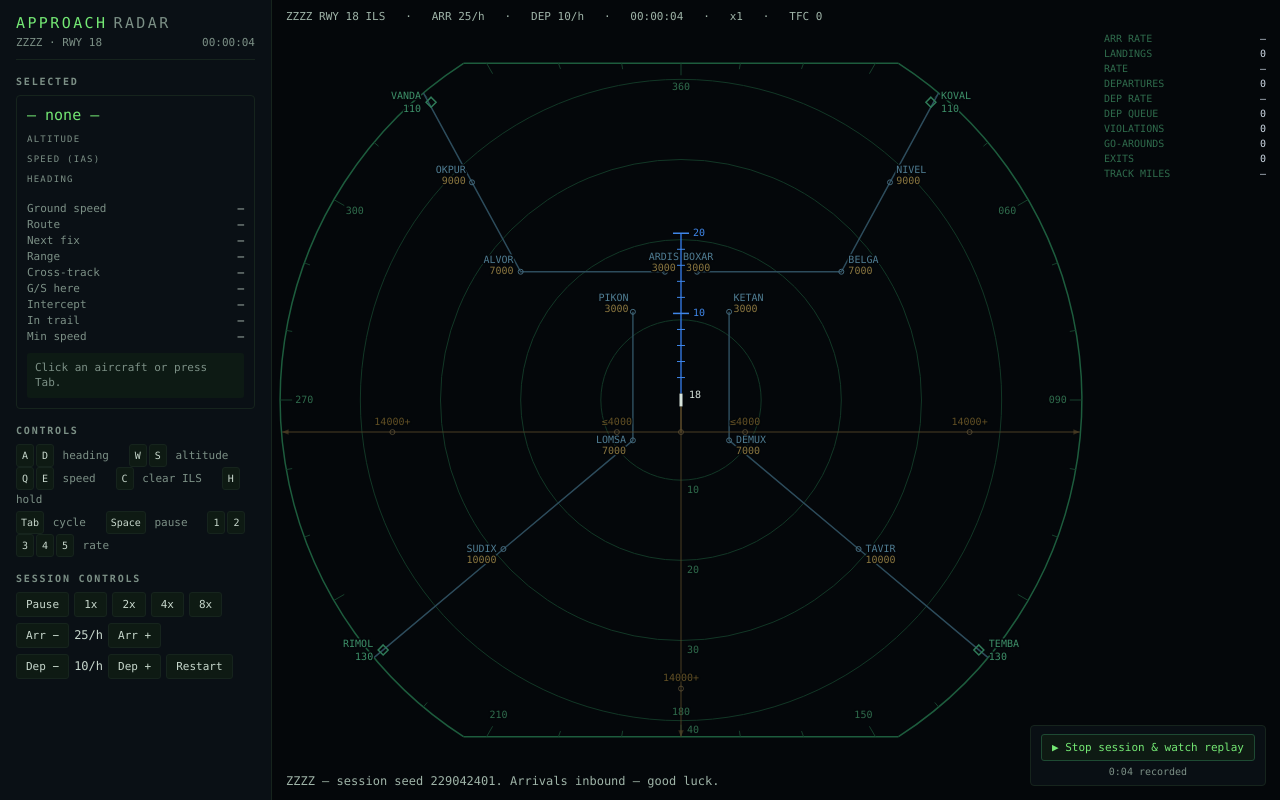
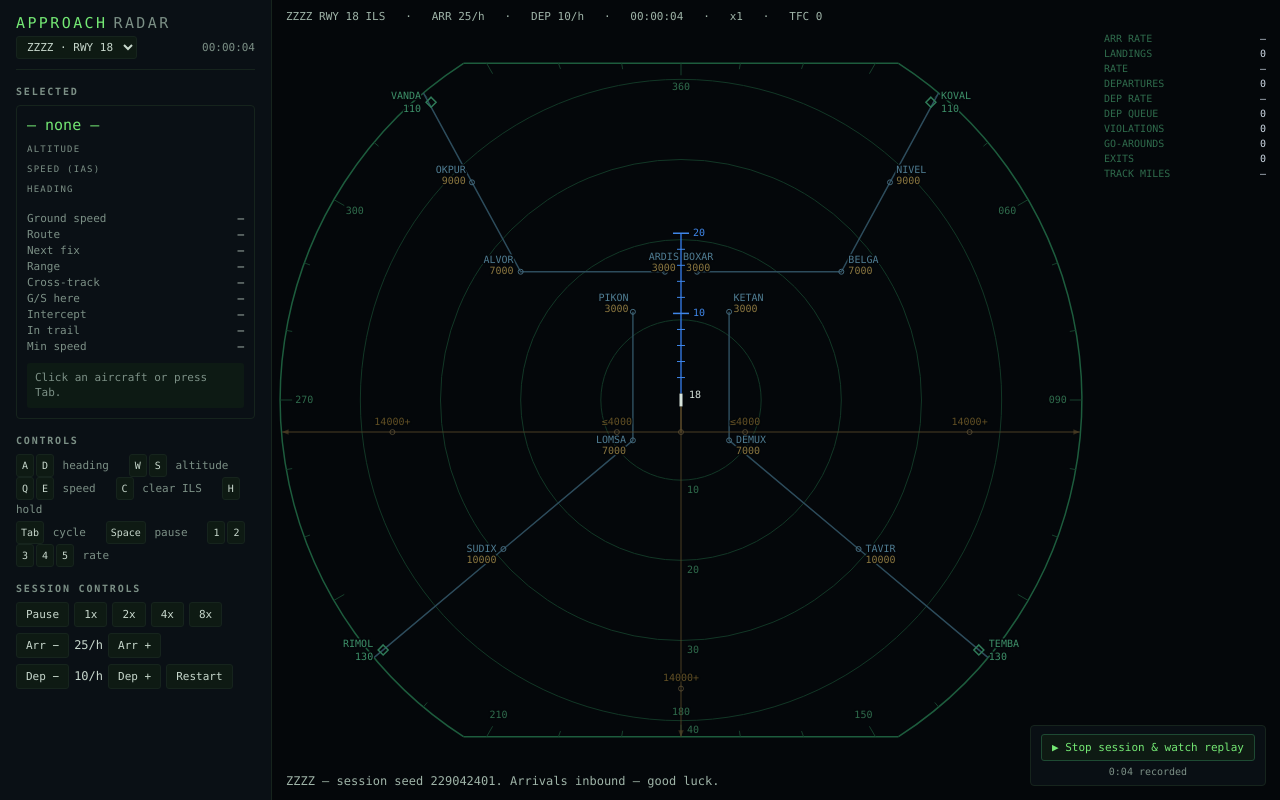
Before and after one commit to anant-k-singh/radar-contact, a website built with Vite: page index.html in a window 1280 px wide. Built offline with nearby package versions, Linux system fonts and the light colour scheme.

Commit message:
Pick the field from the sidebar
The header's ICAO/runway line becomes a dropdown over the registry.
Switching sets ?airport= and reloads, dropping ?seed= — a field is bound
at createWorld (A14) and a seed only reproduces the field it was drawn
for. The list is threaded in from main.ts; the renderer still names no
field.

```diff
--- a/src/app/main.ts
+++ b/src/app/main.ts
@@ -129,7 +129,16 @@ const sidebar = createSidebar(sidebarRoot, {
     );
   },
   restart: newSession,
-});
+  selectAirport: (id) => {
+    // A field is fixed at createWorld — the map cache, the recording and every
+    // route object are bound to it — so switching is a reload (A14). The seed
+    // goes too: it only ever reproduced a session at the field it was drawn for.
+    const url = new URL(window.location.href);
+    url.searchParams.set('airport', id);
+    url.searchParams.delete('seed');
+    window.location.assign(url);
+  },
+}, SCENARIOS);
 
 const replayBar = createReplayBar(replayRoot, {
   startReplay: () => {
--- a/src/render/sidebar.ts
+++ b/src/render/sidebar.ts
@@ -26,6 +26,7 @@ import { activeFix, starTargetSpeedKts } from '../sim/star.js';
 import { displayHeading, distance, quantize } from '../sim/units.js';
 import type { World } from '../sim/world.js';
 import { selectedAircraft } from '../sim/world.js';
+import type { Scenario } from '../scenario/types.js';
 import { clockText } from './messageLog.js';
 
 export interface SidebarHandlers {
@@ -34,6 +35,8 @@ export interface SidebarHandlers {
   adjustFlow(delta: number): void;
   adjustDepartureFlow(delta: number): void;
   restart(): void;
+  /** Fly a different field. A field is bound at `createWorld`, so this is a reload (A14). */
+  selectAirport(id: string): void;
 }
 
 export interface Sidebar {
@@ -46,9 +49,17 @@ export interface Sidebar {
   update(world: World, mode?: 'live' | 'replay'): void;
 }
 
-const TEMPLATE = `
+const fieldLabel = (scenario: Scenario): string => `${scenario.icao} · RWY ${scenario.runway.id}`;
+
+/** The field list is handed in: nothing under `src/render/` may name one (§11.4). */
+const template = (scenarios: readonly Scenario[]): string => `
   <div class="brand">APPROACH<span>RADAR</span></div>
-  <div class="field-line"><span data-field="airport"></span><span data-field="clock"></span></div>
+  <div class="field-line">
+    <select data-field="airport" aria-label="Airport">
+      ${scenarios.map((s) => `<option value="${s.id}">${fieldLabel(s)}</option>`).join('\n      ')}
+    </select>
+    <span data-field="clock"></span>
+  </div>
 
   <h2>Selected</h2>
   <div class="panel">
@@ -111,13 +122,20 @@ function verticalRateText(vsFpm: number): string {
   return `(${rounded > 0 ? '+' : '−'}${Math.abs(rounded)})`;
 }
 
-export function createSidebar(root: HTMLElement, handlers: SidebarHandlers): Sidebar {
-  root.innerHTML = TEMPLATE;
+export function createSidebar(
+  root: HTMLElement,
+  handlers: SidebarHandlers,
+  scenarios: readonly Scenario[],
+): Sidebar {
+  root.innerHTML = template(scenarios);
 
   const fields = new Map<string, HTMLElement>();
   root.querySelectorAll<HTMLElement>('[data-field]').forEach((element) => {
     fields.set(element.dataset.field!, element);
   });
+
+  const airport = fields.get('airport') as HTMLSelectElement;
+  airport.addEventListener('change', () => handlers.selectAirport(airport.value));
 
   const set = (name: string, text: string, className?: string): void => {
     const element = fields.get(name);
@@ -167,7 +185,7 @@ export function createSidebar(root: HTMLElement, handlers: SidebarHandlers): Sid
     update(world: World, mode: 'live' | 'replay' = 'live'): void {
       if (root.dataset.mode !== mode) root.dataset.mode = mode;
       const replay = mode === 'replay';
-      set('airport', `${world.scenario.icao} · RWY ${world.scenario.runway.id}`);
+      if (airport.value !== world.scenario.id) airport.value = world.scenario.id;
       set('clock', clockText(world.timeS));
       set('flow', `${world.flowPerHour}/h`);
       set('depflow', world.departureFlowPerHour === 0 ? 'off' : `${world.departureFlowPerHour}/h`);
--- a/src/style.css
+++ b/src/style.css
@@ -72,10 +72,26 @@ body {
 .field-line {
   display: flex;
   justify-content: space-between;
+  align-items: center;
   color: var(--dim);
   font-size: 11px;
   padding-bottom: 10px;
   border-bottom: 1px solid var(--panel-line);
+}
+
+.field-line select {
+  padding: 3px 6px;
+  border: 1px solid var(--panel-line);
+  border-radius: 3px;
+  background: #0e1a13;
+  color: var(--text);
+  font-family: var(--mono);
+  font-size: 11px;
+  cursor: pointer;
+}
+
+.field-line select:hover {
+  border-color: var(--green);
 }
 
 #sidebar h2 {
```
Also changed, not shown: docs/REQUIREMENTS.md (+5 -4 lines).
